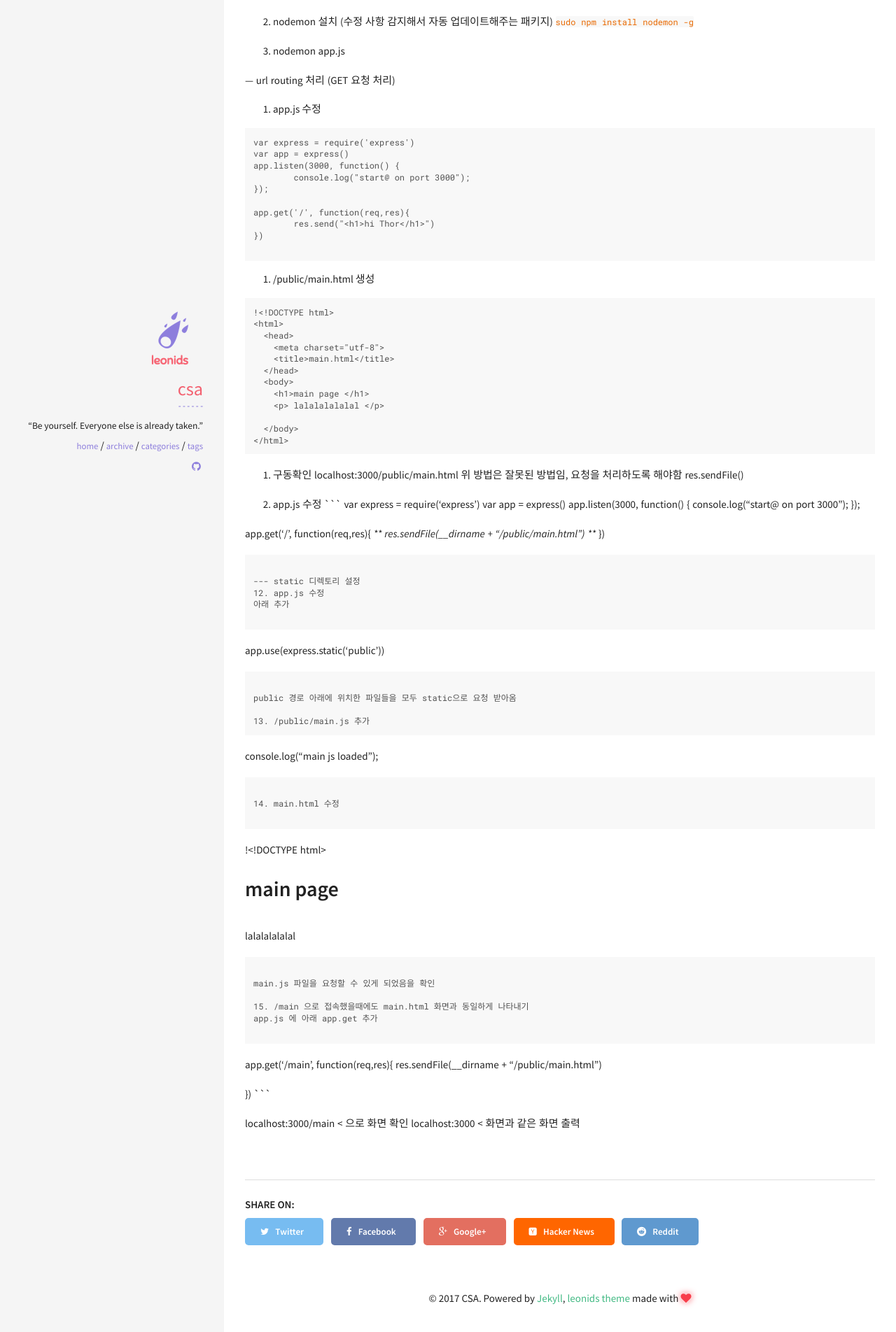
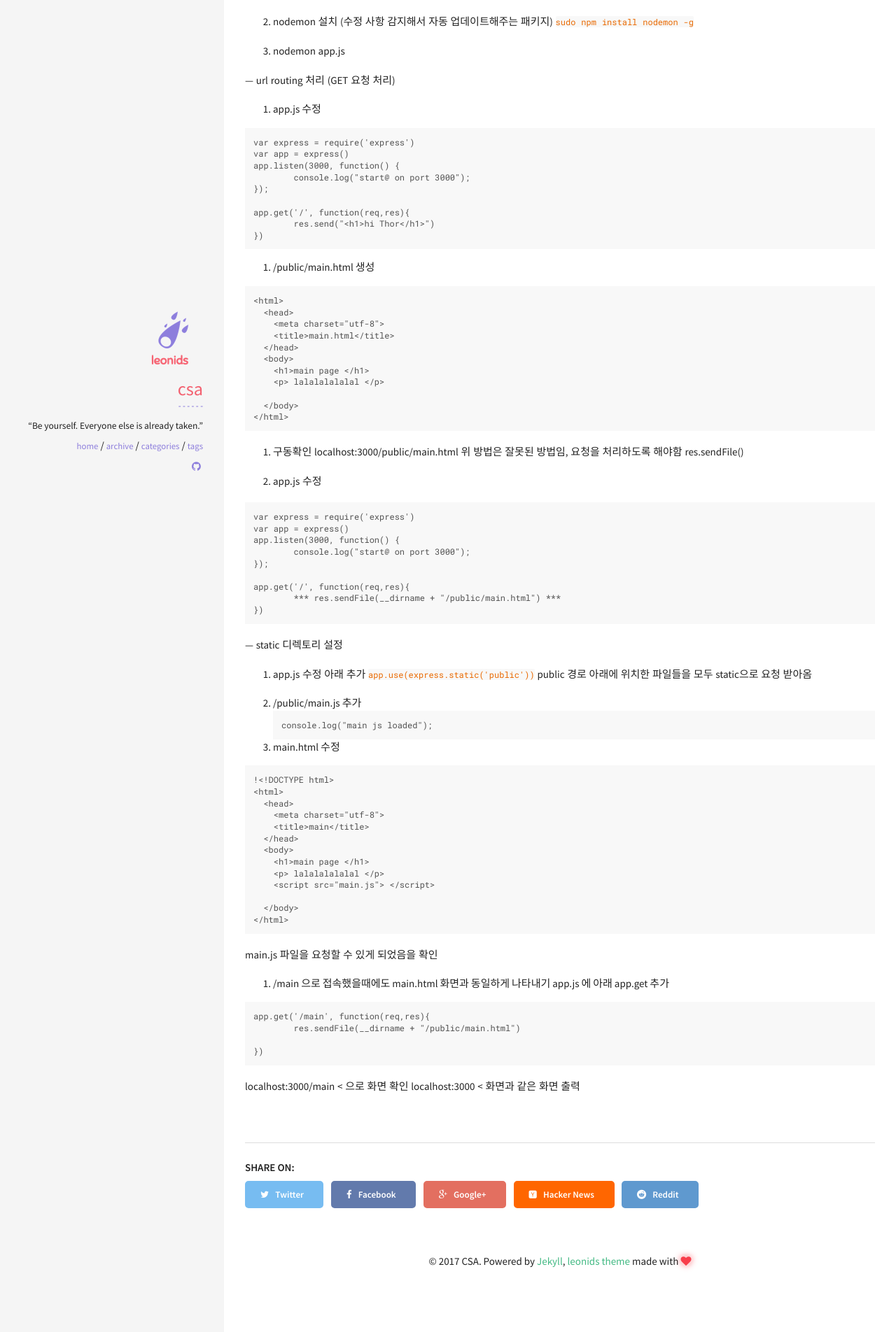
Before and after one commit to dev-csa/dev-csa.github.com, a Jekyll site: the page built from _posts/2017-07-09-Node_ch1-post.md, in a window 1280 px wide. Shown: the part 725-2629 px from the top of the page at 70% size. Built offline with Jekyll 4.4.1, drawn with Linux system fonts in a browser that asks for light colours; comment, search, counter and statistics services are not loaded.

Commit message:
no message

````diff
--- a/_posts/2017-07-09-Node_ch1-post.md
+++ b/_posts/2017-07-09-Node_ch1-post.md
@@ -54,13 +54,12 @@ app.listen(3000, function() {
 app.get('/', function(req,res){
 	res.send("<h1>hi Thor</h1>")
 })
-
 ```
 
 9. /public/main.html 생성
 
+
 ```
-!<!DOCTYPE html>
 <html>
   <head>
     <meta charset="utf-8">
@@ -80,6 +79,7 @@ localhost:3000/public/main.html
 res.sendFile()
 
 11. app.js 수정
+
 ```
 var express = require('express')
 var app = express()
@@ -90,17 +90,12 @@ app.listen(3000, function() {
 app.get('/', function(req,res){
 	*** res.sendFile(__dirname + "/public/main.html") ***
 })
-
 ```
 
 --- static 디렉토리 설정
 12. app.js 수정
 아래 추가
-
-```
-app.use(express.static('public'))
-```
-
+`app.use(express.static('public'))`
 public 경로 아래에 위치한 파일들을 모두 static으로 요청 받아옴
 
 13. /public/main.js 추가
````
